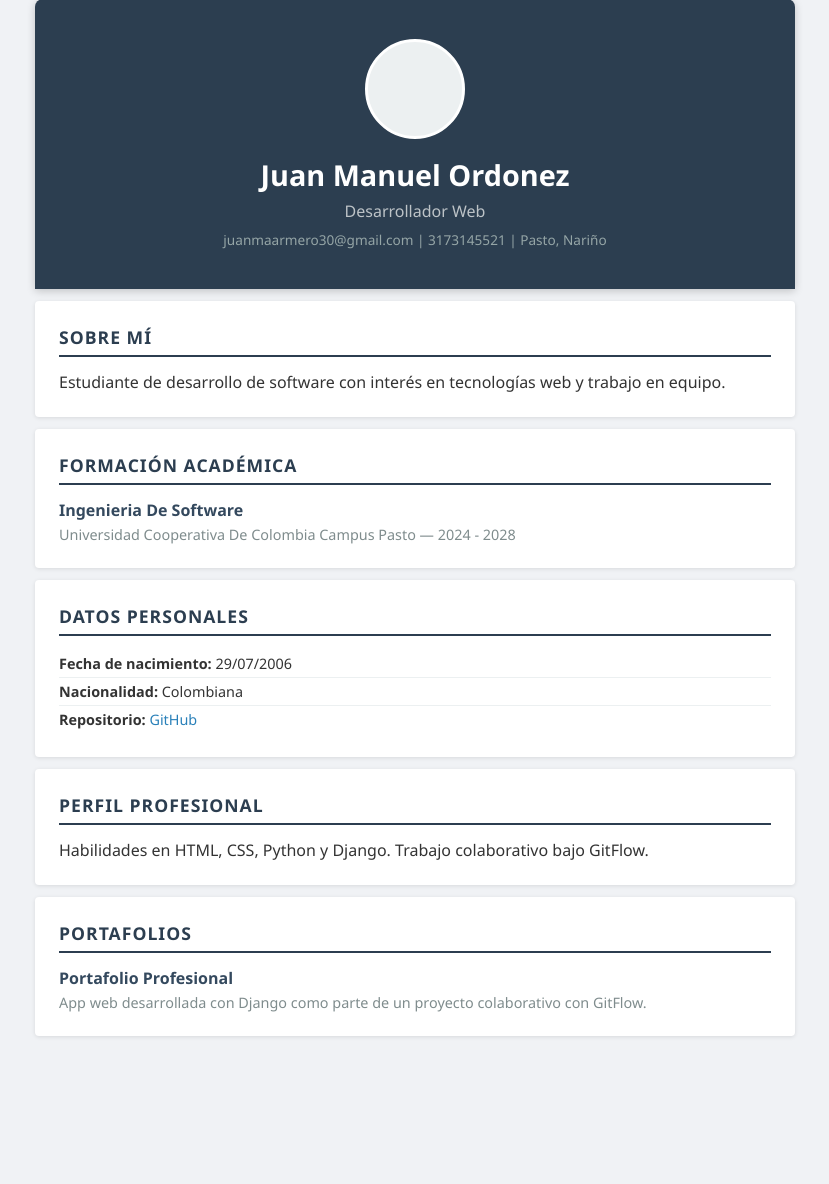
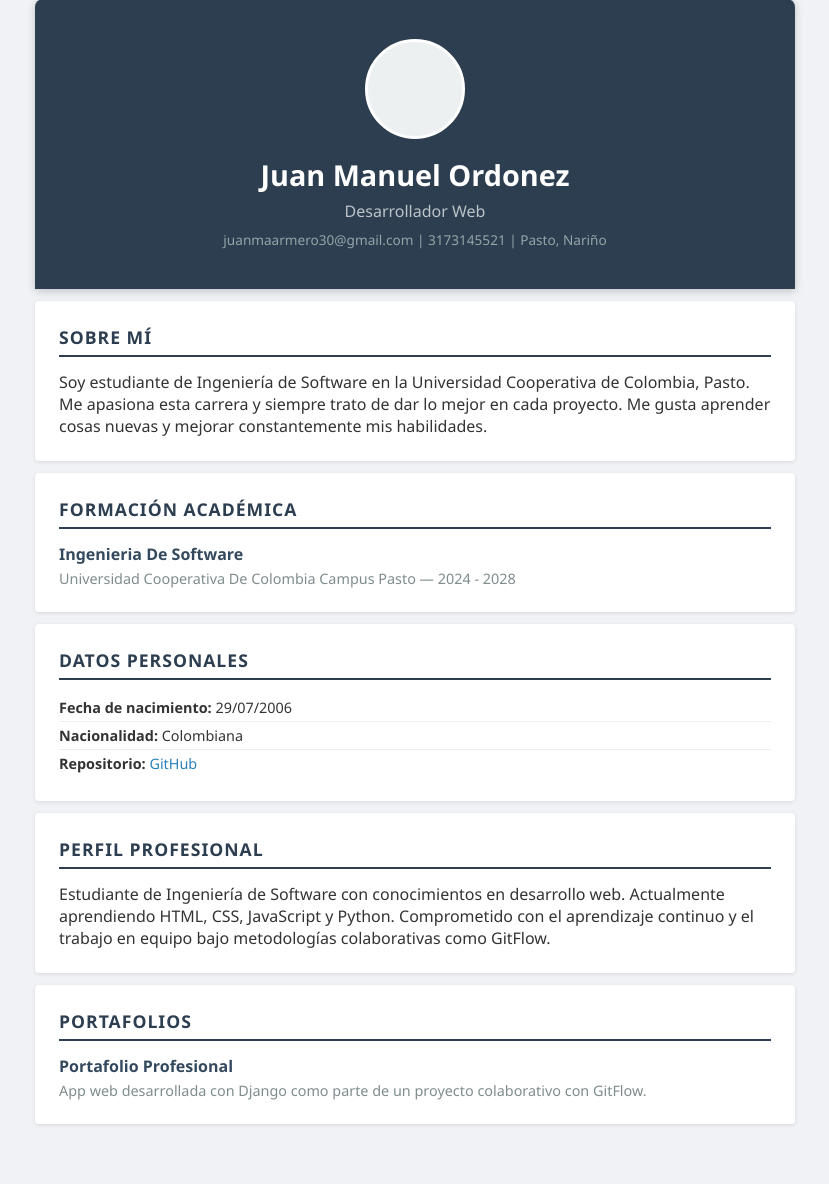
Before and after one commit to jManuel0/Portafolio-Profesional-, a Django app: page /developer1/ in a window 1280 px wide. Shown: the part 61-1245 px from the top of the page, without its empty margins (225-1054 px from the left). Before the commit the page ends 1098 px from the top, so only its background shows below. Run offline with Django 5.2, Linux system fonts and the light colour scheme.

Commit message:
feat: personalize about me and professional profile sections

```diff
--- a/developer1/templates/developer1/index.html
+++ b/developer1/templates/developer1/index.html
@@ -19,7 +19,7 @@
 
         <section class="seccion">
             <h2>Sobre mí</h2>
-            <p>Estudiante de desarrollo de software con interés en tecnologías web y trabajo en equipo.</p>
+            <p>Soy estudiante de Ingeniería de Software en la Universidad Cooperativa de Colombia, Pasto. Me apasiona esta carrera y siempre trato de dar lo mejor en cada proyecto. Me gusta aprender cosas nuevas y mejorar constantemente mis habilidades.</p>
         </section>
 
         <section class="seccion">
@@ -41,7 +41,7 @@
 
         <section class="seccion">
             <h2>Perfil Profesional</h2>
-            <p>Habilidades en HTML, CSS, Python y Django. Trabajo colaborativo bajo GitFlow.</p>
+            <p>Estudiante de Ingeniería de Software con conocimientos en desarrollo web. Actualmente aprendiendo HTML, CSS, JavaScript y Python. Comprometido con el aprendizaje continuo y el trabajo en equipo bajo metodologías colaborativas como GitFlow.</p>
         </section>
 
         <section class="seccion">
```
